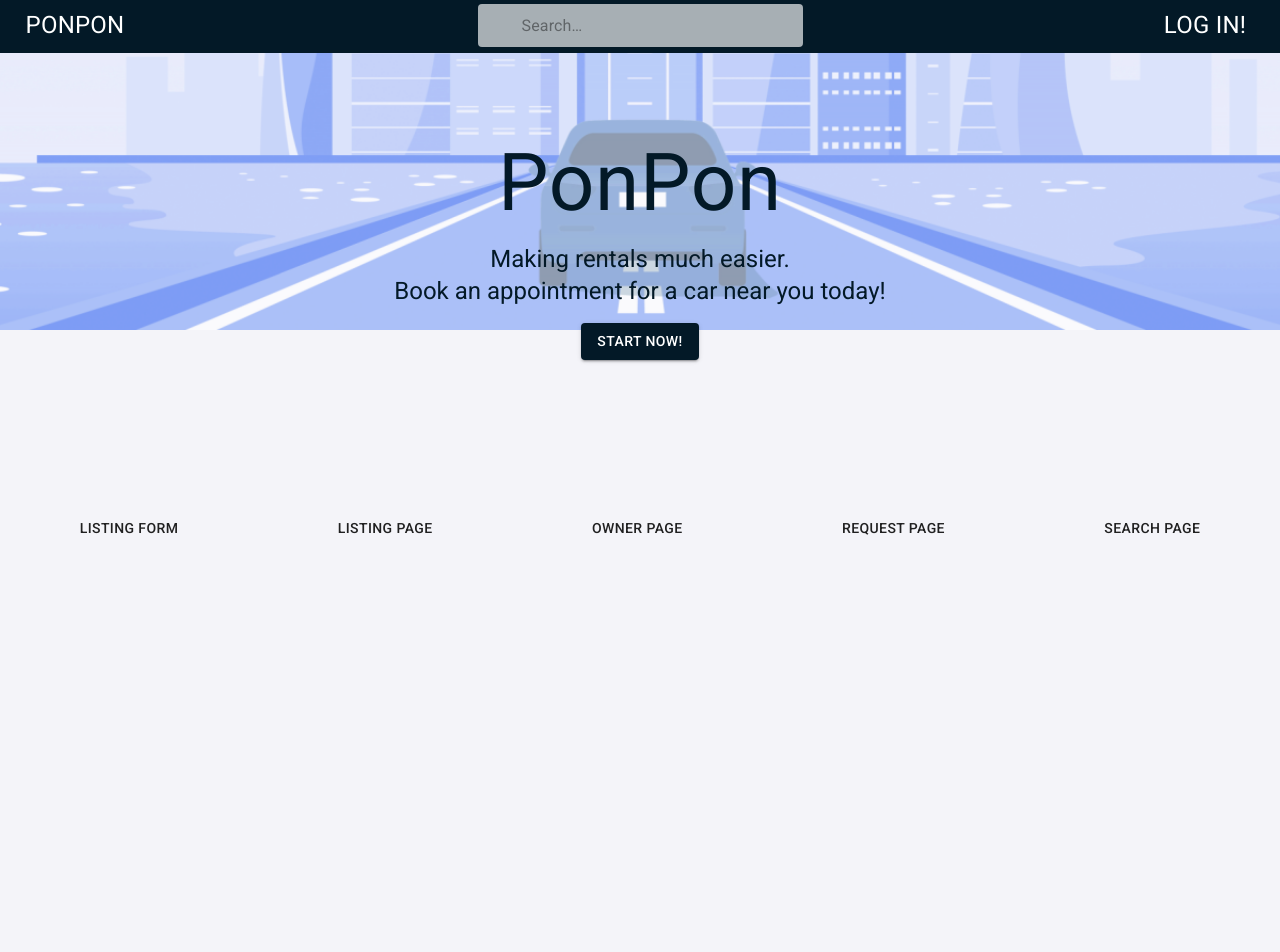
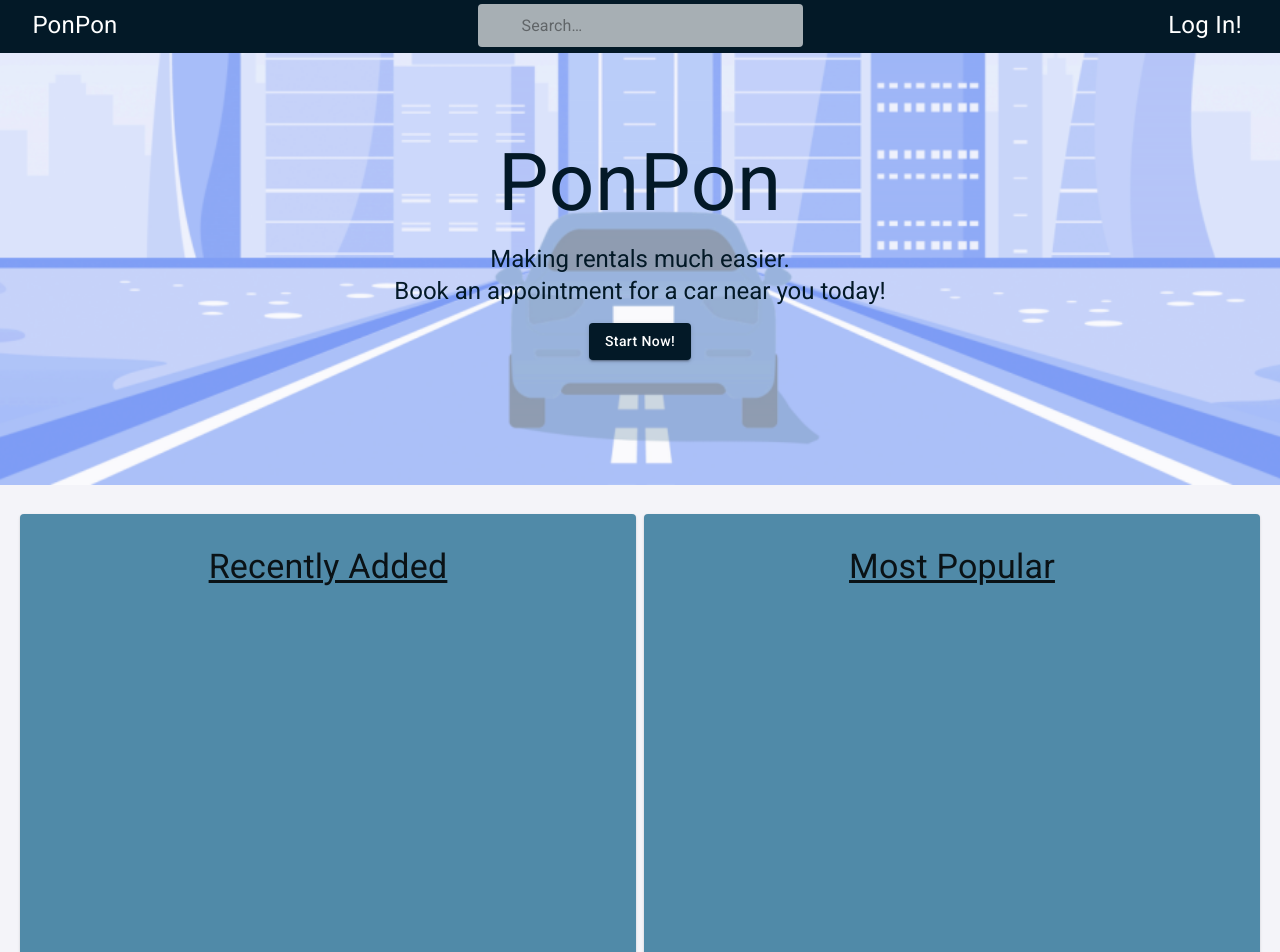
Before and after one commit to uprm-inso-4115-2020-2021-s2/semester-project-team-3, a Next.js app in the folder frontend/: page / in a window 1280 px wide. Shown: the top 952 px of the page. Before the commit the page ends 800 px from the top, so only its background shows below. Built offline with nearby package versions, Linux system fonts and the light colour scheme.

Commit message:
built initial search page

```diff
--- a/frontend/src/pages/landing/index.tsx
+++ b/frontend/src/pages/landing/index.tsx
@@ -1,13 +1,13 @@
 import React from "react"
 import Link from "next/link";
-import { Box, Button, createStyles, Grid, makeStyles, Theme, Typography } from "@material-ui/core";
+import { Box, Button, Card, createStyles, Grid, makeStyles, Theme, Typography } from "@material-ui/core";
 
 export default function Index(){
    const classes = useStyles();
 
    return(
       <>
-      <Box width="100%" height="100%" position="absolute" top={0}>
+      <Box width="100%"  position="absolute" top={0}>
          <img src="/backgroundImage.png" className={classes.backImage}/>
       </Box>
 
@@ -34,39 +34,71 @@ export default function Index(){
 
          <Grid container direction='row' justify="space-around" alignContent="center" className={classes.gridMainContent}>
 
+            <Grid item md={6} xs={12}>
+               <Grid container justify="center" style={{padding:4}}>
+                  <Card className={classes.cardContainer}>
+                     <Grid container direction='column' alignItems="center" wrap="nowrap" className={classes.cardContent}>
+
                         <Grid item>
+                           <Typography variant='h4'>
+                              <u>Recently Added</u>
+                           </Typography>
+                        </Grid>
+
+                        <Grid item className={classes.cardItem}>
+
+                        </Grid>
+
+                     </Grid>
+                  </Card>
+               </Grid>
+            </Grid>
+
+            <Grid md={6} xs={12} item>
+               <Grid container justify="center" style={{padding:4}}>
+                  <Card className={classes.cardContainer}>
+                     <Grid container direction='column' alignItems="center" wrap="nowrap" className={classes.cardContent}>
+
+                        <Grid item>
+                           <Typography variant='h4'>
+                              <u>Most Popular</u>
+                           </Typography>
+                        </Grid>
+
+                        <Grid item className={classes.cardItem}>
+
+                        </Grid>
+
+                     </Grid>
+                  </Card>
+               </Grid>
+            </Grid>
+
+            <Grid item>
+
                <Link href="/lform">
                   <Button>Listing Form</Button>
                </Link>
-         </Grid>
 
-         <Grid item>
                <Link href="/listing">
                   <Button>Listing Page</Button>
                </Link>
-         </Grid>
 
-         <Grid item>
                <Link href="/owner">
                   <Button>Owner Page</Button>
                </Link>
-         </Grid>
 
-         <Grid item>
                <Link href="/request">
                   <Button>Request Page</Button>
                </Link>
-         </Grid>
 
-         <Grid item>
                <Link href="/search">
                   <Button>Search Page</Button>
                </Link>
+
             </Grid>
 
          </Grid>
-
-
 
       </Grid>
       </>
@@ -77,12 +109,11 @@ const useStyles = makeStyles((theme: Theme) =>
    createStyles({
       backImage: {
          width:"100%",
-         height: "100%",
+         height:485,
          opacity:0.575,
          objectFit:'cover',
          position:"relative",
          zIndex:-100,
-         marginTop: -470
       },
       main: {
          marginTop: 70,
@@ -109,7 +140,25 @@ const useStyles = makeStyles((theme: Theme) =>
       //////////////////////////////////////////////////////
 
       gridMainContent: {
-         marginTop: 150
+         marginTop: 150,
+         paddingRight: theme.spacing(2),
+         paddingLeft: theme.spacing(2),
+      },
+      cardContainer: {
+         minHeight: 600,
+         maxHeight: 600,
+         maxWidth:800,
+         width:"100%",
+         marginBottom:30,
+         backgroundColor: theme.palette.primary.main,
+      },
+     cardContent: {
+         padding: theme.spacing(4),
+         width: '100%',
+      },
+     cardItem: {
+         marginTop: 30,
+         width: '95%',
       },
 
    }),
--- a/frontend/src/pages/theme.tsx
+++ b/frontend/src/pages/theme.tsx
@@ -21,9 +21,19 @@ const theme = createMuiTheme({
       default: '#F4F4F9'
     },
   },
-//   typography: {
-//     fontFamily: 'Montserrat',
-//   },
+  // typography: {
+  //   fontFamily: 'Montserrat',
+  // },
+  overrides: {
+    MuiButton: {
+      root: {
+        textTransform: 'none'
+      },
+      // disabled: {
+      //   color: '#fff'
+      // }
+    },
+  }
 });
 
 export default theme
```
Also changed, not shown: frontend/src/pages/search/index.tsx (+80 -1 lines), frontend/public/backgroundImage.png, frontend/src/pages/listingForm/index.tsx (renamed from frontend/src/pages/lform/index.tsx). Lines whose indentation alone changed are shown as unchanged.
